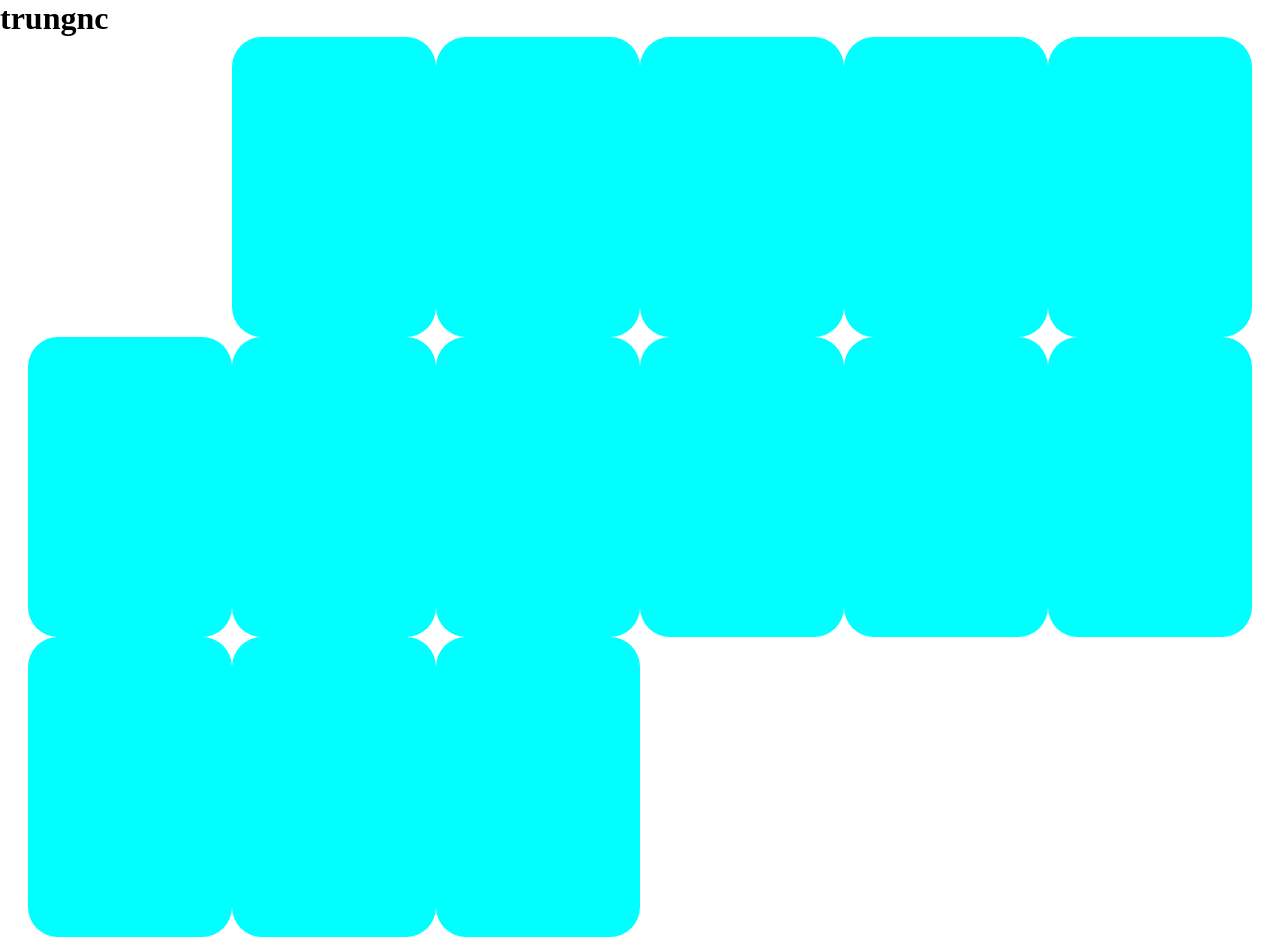
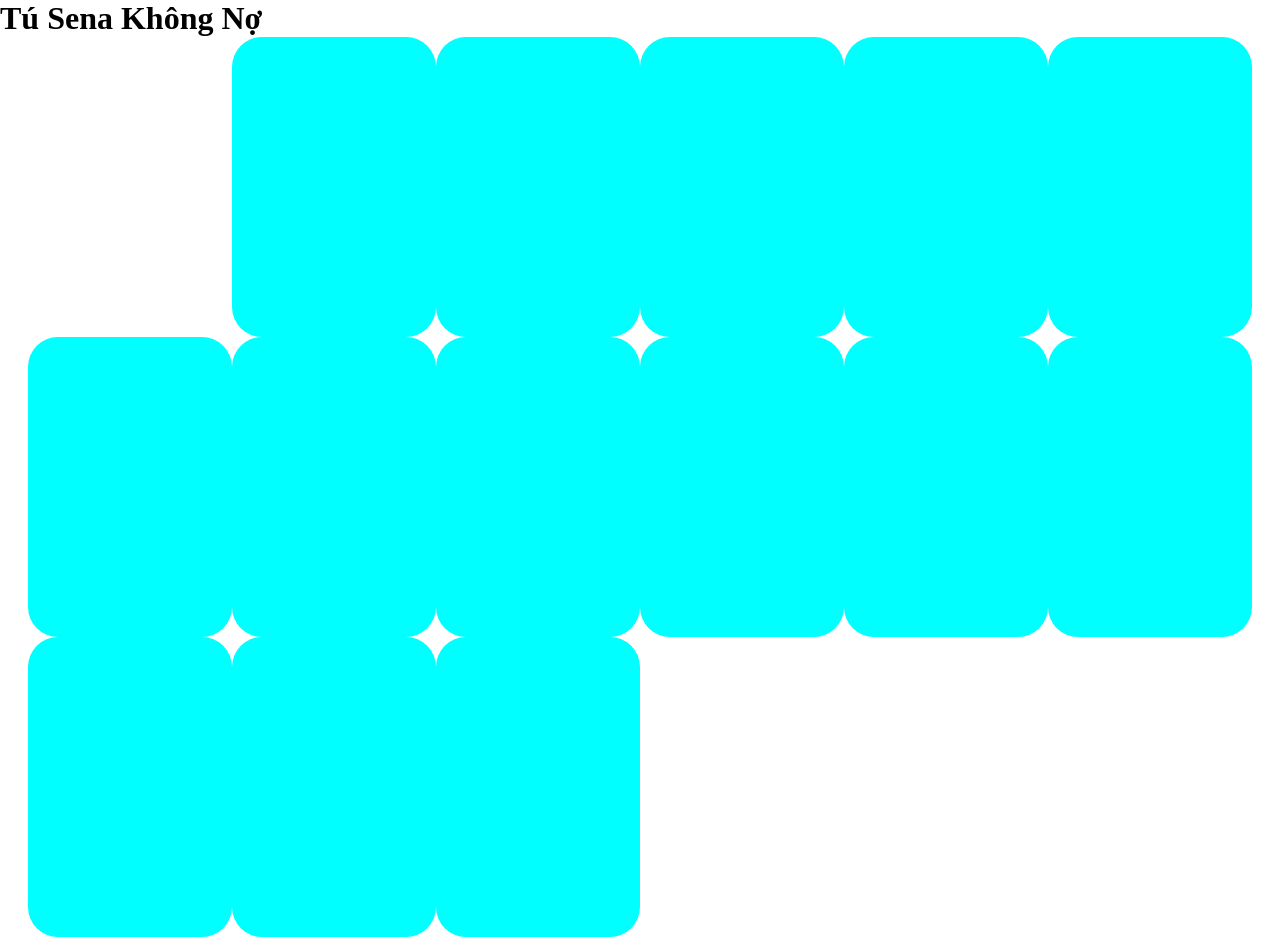
Before and after one commit to CuliCoder/TMDT, a plain HTML site: page TEST.HTML in a window 1280 px wide. Drawn offline with Linux system fonts and the light colour scheme.

Commit message:
sua o cho tu sena

```diff
--- a/TEST.HTML
+++ b/TEST.HTML
@@ -20,7 +20,7 @@
     </style>
   </head>
   <body>
-<h1>trungnc<h1>
+<h1>Tú Sena Không Nợ<h1>
     <div class="grid wide">
       <div class="row">
         <div class="box col l-2 l-o-2"></div>
```
